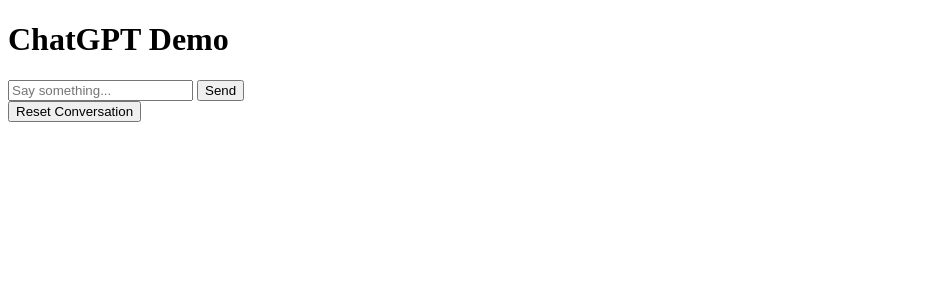
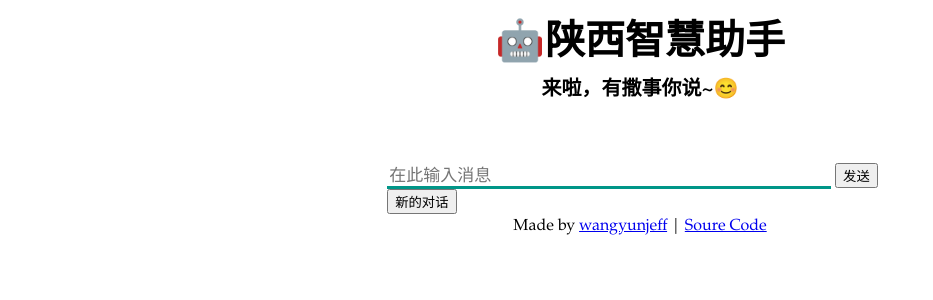
Before and after one commit to wangyunjeff/EasyChatGPT-API, a Flask app: template templates/index.html in a window 1280 px wide. Shown: the top 300 px of the page, without its empty margins (0-933 px from the left). Run offline with Flask 2, Linux system fonts and the light colour scheme; the template is opened without the code that fills it, so the values that code supplies are empty; some libraries are stand-ins or nearby versions.

Commit message:
Add files via upload

```diff
--- a/templates/index.html
+++ b/templates/index.html
@@ -1,18 +1,19 @@
 <!DOCTYPE html>
 <html>
 <head>
-    <title>ChatGPT Demo</title>
-    <link rel="stylesheet" href="//cdnjs.cloudflare.com/ajax/libs/highlight.js/10.7.2/styles/default.min.css">
+    <title>本项目只提供学习交流</title>
+    <link rel="stylesheet" type="text/css" href="/static/style.css">
+<!--    <link rel="stylesheet" href="//cdnjs.cloudflare.com/ajax/libs/highlight.js/10.7.2/styles/default.min.css">-->
     <script src="//cdnjs.cloudflare.com/ajax/libs/highlight.js/10.7.2/highlight.min.js"></script>
     <script>hljs.initHighlightingOnLoad();</script>
+
     <style>
         .message {
-            margin: 10px;
-            padding: 10px;
-            border-radius: 5px;
-            font-size: 16px;
-            line-height: 1.5;
-            max-width: 70%;
+           color: black;
+            font-family: monospace;
+            font-size: 15px;
+            text-align: left;
+            line-height: 30px;
         }
         .user-message {
             background-color: #f3f3f3;
@@ -31,20 +32,31 @@
             border: 1px solid #ccc;
             margin: 10px 0;
         }
+        #user-input-text {
+            width: 87%;
+            border: none;
+            border-bottom: 3px solid #009688;
+            font-family: monospace;
+            font-size: 17px;
+}
     </style>
 </head>
 <body>
-    <h1>ChatGPT Demo</h1>
+    <h1>🤖陕西智慧助手</h1>
+    <h3 id="user-id">来啦，有撒事你说~😊</h3>
     <div id="chatbox">
         <div id="messages"></div>
         <div id="user-input">
             <form id="user-form">
-                <input type="text" id="user-input-text" placeholder="Say something...">
-                <input type="submit" value="Send">
+                <input type="text" id="user-input-text" placeholder="在此输入消息">
+                <input type="submit" value="发送">
             </form>
-            <button id="reset-button">Reset Conversation</button> <!-- 添加了一个 Reset Conversation 的按钮 -->
+            <button id="reset-button">新的对话</button> <!-- 添加了一个 Reset Conversation 的按钮 -->
         </div>
     </div>
+    <footer>
+    <p>Made by <a href="https://github.com/wangyunjeff">wangyunjeff</a> | <a href="https://github.com/wangyunjeff/EasyChatGPT-API">Soure Code</a> </p>
+    </footer>
 
     <script src="https://code.jquery.com/jquery-3.3.1.min.js"></script>
     <script>
@@ -53,11 +65,28 @@
                 event.preventDefault();
                 var user_input = $('#user-input-text').val();
                 $('#messages').append('<div class="message user-message">' + user_input + '</div>');
+                $('#messages').append('<div class="message bot-message">正在思考...</div>');
+
+// $.ajax({
+//     type: 'POST',
+//     url: '/get_response',
+//     data: { user_input: user_input },
+//     success: function(response) {
+//         // 隐藏加载动画
+//
+//
+//         // 显示 AI 的回复
+//         $('#messages').append('<div class="message bot-message">' + response + '</div>');
+//
+//         // ... 其他代码
+//     }
+// });
                 $.ajax({
                     type: 'POST',
                     url: '/get_response',
                     data: { user_input: user_input },
                     success: function(response) {
+                        $('.bot-message:contains("正在思考...")').remove();
                         $('#messages').append('<div class="message bot-message">' + response + '</div>');
                         $('#messages').animate({ scrollTop: $('#messages').prop("scrollHeight") }, 1000);
                         $('pre code').each(function(i, block) {
@@ -67,16 +96,42 @@
                 });
                 $('#user-input-text').val('');
             });
+            // $('#reset-button').click(function() {
+            //     $.ajax({
+            //         type: 'GET',
+            //         url: '/reset',
+            //         success: function(response) {
+            //             $('#messages').empty();
+            //         }
+            //     });
+            // });
+        });
+    </script>
+    <script>
+        $(function() {
+            // 获取并显示user ID
+            $.ajax({
+                type: 'GET',
+                url: '/get_user_id',
+                success: function(response) {
+                    $('#user-id').text('对话 ID: ' + response);
+                }
+            });
+
+            // 点击Reset按钮时重置对话和更新user ID
             $('#reset-button').click(function() {
                 $.ajax({
                     type: 'GET',
                     url: '/reset',
                     success: function(response) {
                         $('#messages').empty();
+                        $('#user-id').text('对话 ID: ' + response);
                     }
                 });
             });
+
+            // ...
         });
-    </script>
+</script>
 </body>
 </html>
--- /dev/null
+++ b/templates/static/style.css
@@ -0,0 +1,86 @@
+body {
+    font-family: Garamond;
+}
+
+h1 {
+    color: black;
+    margin-bottom: 0;
+    margin-top: 0;
+    text-align: center;
+    font-size: 40px;
+}
+
+h3 {
+    color: black;
+    font-size: 20px;
+    margin-top: 3px;
+    text-align: center;
+}
+p {
+    color: black;
+    font-size: 16px;
+    margin-top: 3px;
+    text-align: center;
+}
+#chatbox {
+    margin-left: auto;
+    margin-right: auto;
+    width: 40%;
+    margin-top: 60px;
+}
+
+#userInput {
+    margin-left: auto;
+    margin-right: auto;
+    width: 40%;
+    margin-top: 60px;
+}
+
+#textInput {
+    width: 87%;
+    border: none;
+    border-bottom: 3px solid #009688;
+    font-family: monospace;
+    font-size: 17px;
+}
+
+#buttonInput {
+    padding: 3px;
+    font-family: monospace;
+    font-size: 17px;
+}
+
+.userText {
+    color: white;
+    font-family: monospace;
+    font-size: 17px;
+    text-align: right;
+    line-height: 30px;
+}
+
+.userText span {
+    background-color: #009688;
+    padding: 10px;
+    border-radius: 2px;
+}
+
+.botText {
+    color: white;
+    font-family: monospace;
+    font-size: 17px;
+    text-align: left;
+    line-height: 30px;
+}
+
+.botText span {
+    background-color: #EF5350;
+    padding: 10px;
+    border-radius: 2px;
+}
+
+#tidbit {
+    position:absolute;
+    bottom:0;
+    right:0;
+    width: 300px;
+}
```
